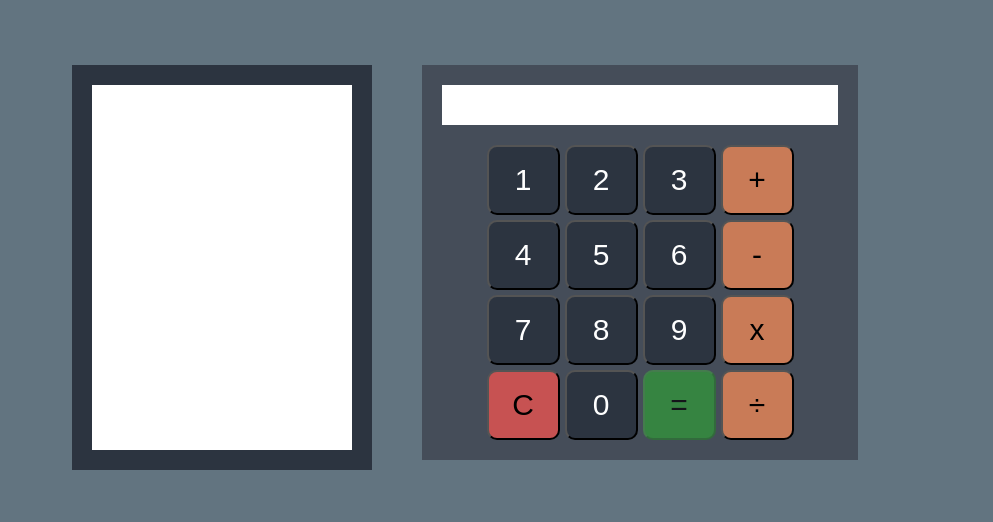
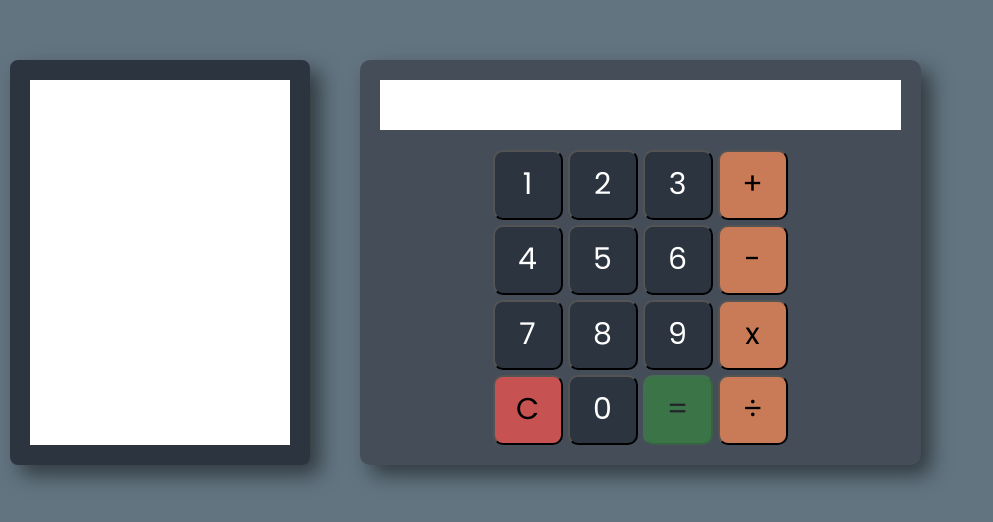
Before and after one commit to yadieeq/Calculator, a plain HTML site: page index.html in a window 1280 px wide. Shown: the part 138-660 px from the top of the page, without its empty margins (0-993 px from the left). Drawn offline with Linux system fonts and the light colour scheme.

Commit message:
design changes: shadows, borders, etc.

```diff
--- a/css/style.css
+++ b/css/style.css
@@ -1,8 +1,10 @@
+@import url('https://fonts.googleapis.com/css2?family=DM+Sans:ital,opsz,wght@0,9..40,100..1000;1,9..40,100..1000&family=Inter:ital,opsz,wght@0,14..32,100..900;1,14..32,100..900&family=Oxanium:wght@200..800&family=Poppins:ital,wght@0,100;0,200;0,300;0,400;0,500;0,600;0,700;0,800;0,900;1,100;1,200;1,300;1,400;1,500;1,600;1,700;1,800;1,900&family=Raleway:ital,wght@0,100..900;1,100..900&family=Roboto:ital,wght@0,100..900;1,100..900&family=Rubik:ital,wght@0,300..900;1,300..900&display=swap');
 * {
     margin: 0;
     padding: 0;
     text-decoration: none;
     background: transparent;
+    font-family: 'Poppins';
 }
 
 main {
@@ -16,6 +18,8 @@ main {
     padding: 20px;
     gap: 20px;
     position: relative;
+    border-radius: 10px;
+    box-shadow: 10px 10px 20px rgba(0, 0, 0, 0.5);
 }
 
 .out {
@@ -25,25 +29,23 @@ main {
     position: absolute;
     left: -350px;
     top: 0;
-    height: calc(100% - 40px);
+    height: calc(100% - 50px);
     overflow: auto;
     padding: 5px;
+    border-radius: 8px;
+    box-shadow: 10px 10px 20px rgba(0, 0, 0, 0.5);
 }
 
 .inp-nums {
     background-color: #fff;
     width: 100%;
-    height: 40px;
+    height: 50px;
 }
 
 .inp-nums input {
-    width: calc(100% - 10px);
-    height: calc(100% - 10px);
-    font-size: 30px;
+    font-size: 27px;
     outline: none;
     border: none;
-    padding: 5px;
-    justify-self: flex-end;
 }
 
 .inp-btns {
@@ -58,7 +60,7 @@ main {
 .inp-btns button {
     border-radius: 10px;
     font-size: 30px;
-    width: 73px;
+    width: 70px;
     height: 70px;
     color: #FFF;
     background-color: #2c3440;
@@ -82,9 +84,9 @@ main {
 
 
 .btn-operation:disabled {
-    opacity: .7;
+    opacity: .5;
 }
 
 .btn-equals:disabled {
-    opacity: .7;
+    opacity: .5;
 }
```
